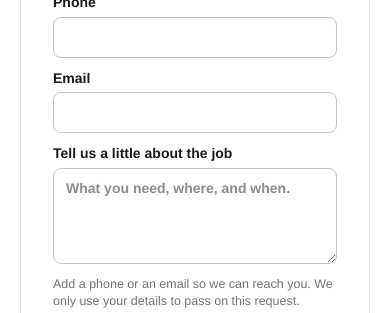
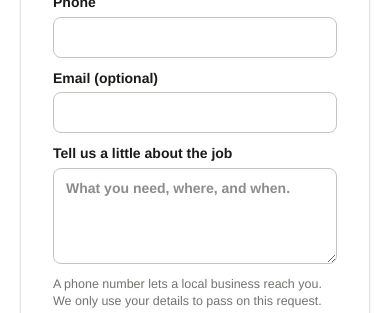
Before and after one commit to rsoto444/SGS, a Next.js app in the folder website/: page /get-matched in a window 390 px wide. Shown: the part 531-844 px from the top of the page. Built offline with nearby package versions, Linux system fonts and the light colour scheme; a web font is replaced by a local one.

Commit message:
Require phone on lead forms so GHL can always create a contact
Co-Authored-By: Claude Sonnet 5.5 <noreply@anthropic.com>
Claude-Session: https://claude.ai/code/session_01Uk9yccVNKpSyYTk4dQwive

```diff
--- a/website/components/LeadForm.tsx
+++ b/website/components/LeadForm.tsx
@@ -31,15 +31,15 @@ export default function LeadForm({
       )}
       <label>Your name<input name="name" required autoComplete="name" /></label>
       <div className="sl-form-row">
-        <label>Phone<input name="phone" type="tel" autoComplete="tel" /></label>
-        <label>Email<input name="email" type="email" autoComplete="email" /></label>
+        <label>Phone<input name="phone" type="tel" autoComplete="tel" required /></label>
+        <label>Email (optional)<input name="email" type="email" autoComplete="email" /></label>
       </div>
       {message && (
         <label>Tell us a little about the job
           <textarea name="message" placeholder="What you need, where, and when." />
         </label>
       )}
-      <span className="hint">Add a phone or an email so we can reach you. We only use your details to pass on this request.</span>
+      <span className="hint">A phone number lets a local business reach you. We only use your details to pass on this request.</span>
       <button className="sl-btn sl-btn-primary sl-btn-lg" type="submit">{button}</button>
     </form>
   );
```
